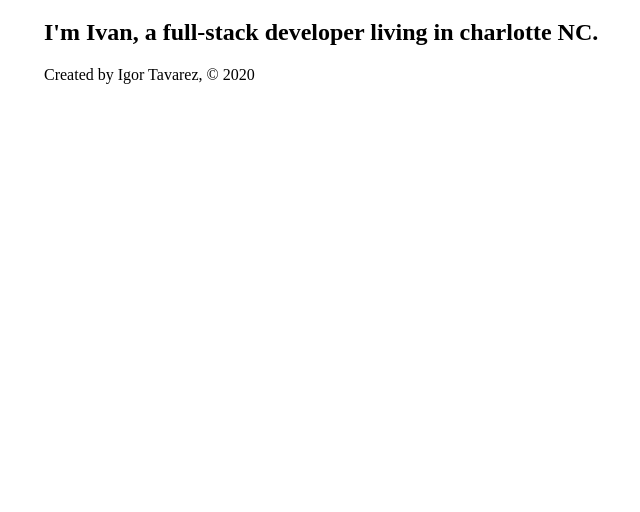
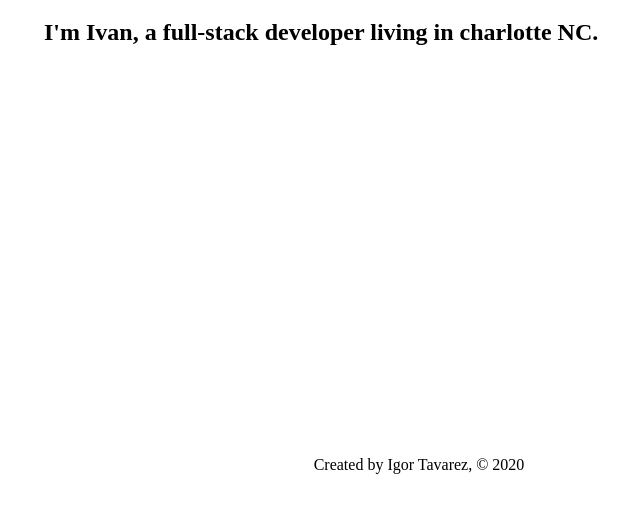
Before and after one commit to itava0/Gatsby-Bootcamp, a Gatsby site: page / in a window 1280 px wide. Shown: the part 310-822 px from the top of the page, without its empty margins (221-861 px from the left). Built offline with nearby package versions, Linux system fonts and the light colour scheme; Gatsby itself is replaced by a stand-in of ours.

Commit message:
Made the footer fixed to the bottom

```diff
--- a/src/components/footer.js
+++ b/src/components/footer.js
@@ -1,8 +1,9 @@
-import React from "react"
+import React from "react";
+import footer from "./footer.module.scss";
 
 const Footer = () => {
   return (
-    <footer>
+    <footer className={footer.container}>
       <p> Created by Igor Tavarez, &copy; 2020</p>
     </footer>
   )
--- /dev/null
+++ b/src/components/footer.module.scss
@@ -0,0 +1,7 @@
+.container {
+  position: fixed;
+  left: 0;
+  bottom: 0;
+  width: 100%;
+  text-align: center;
+}
```
